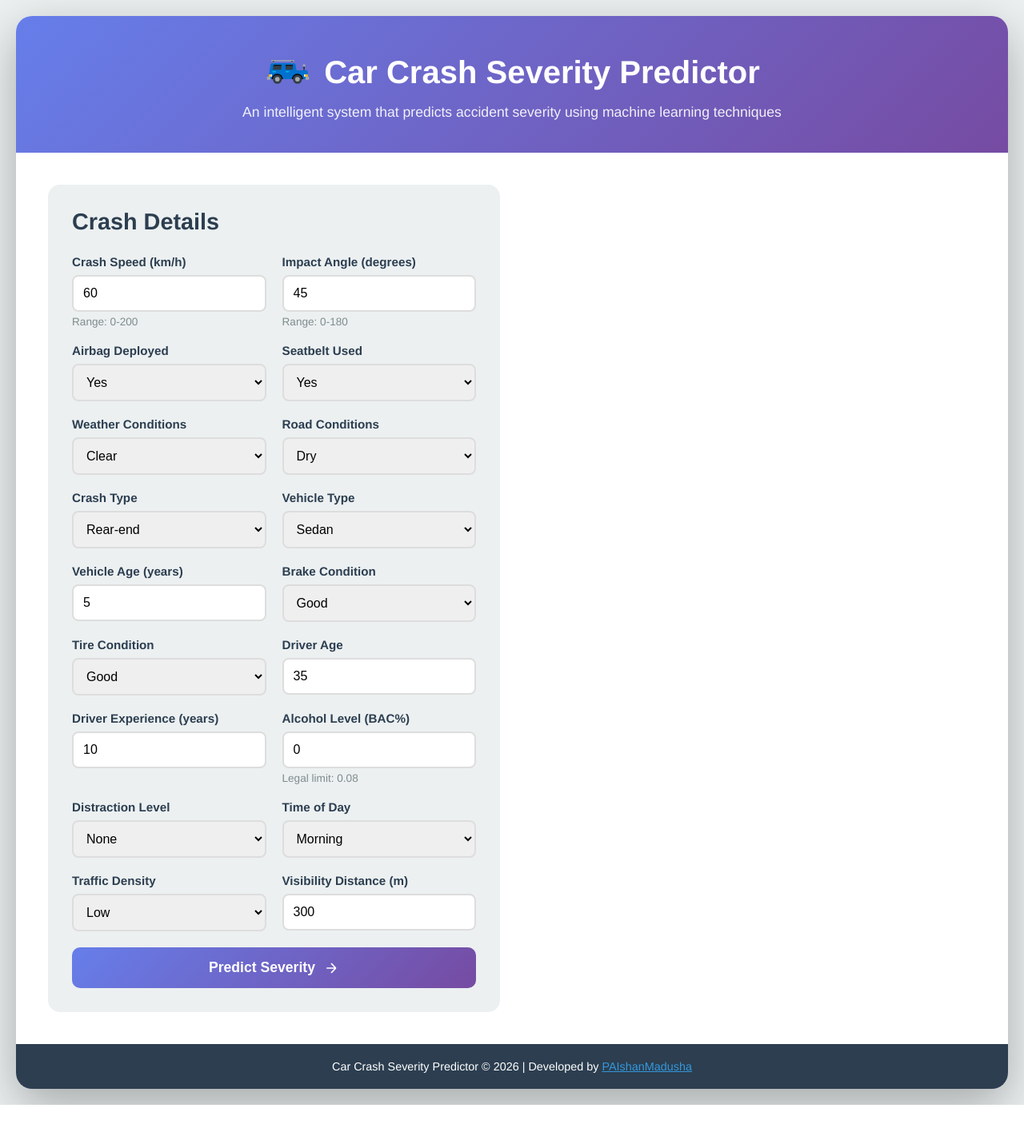
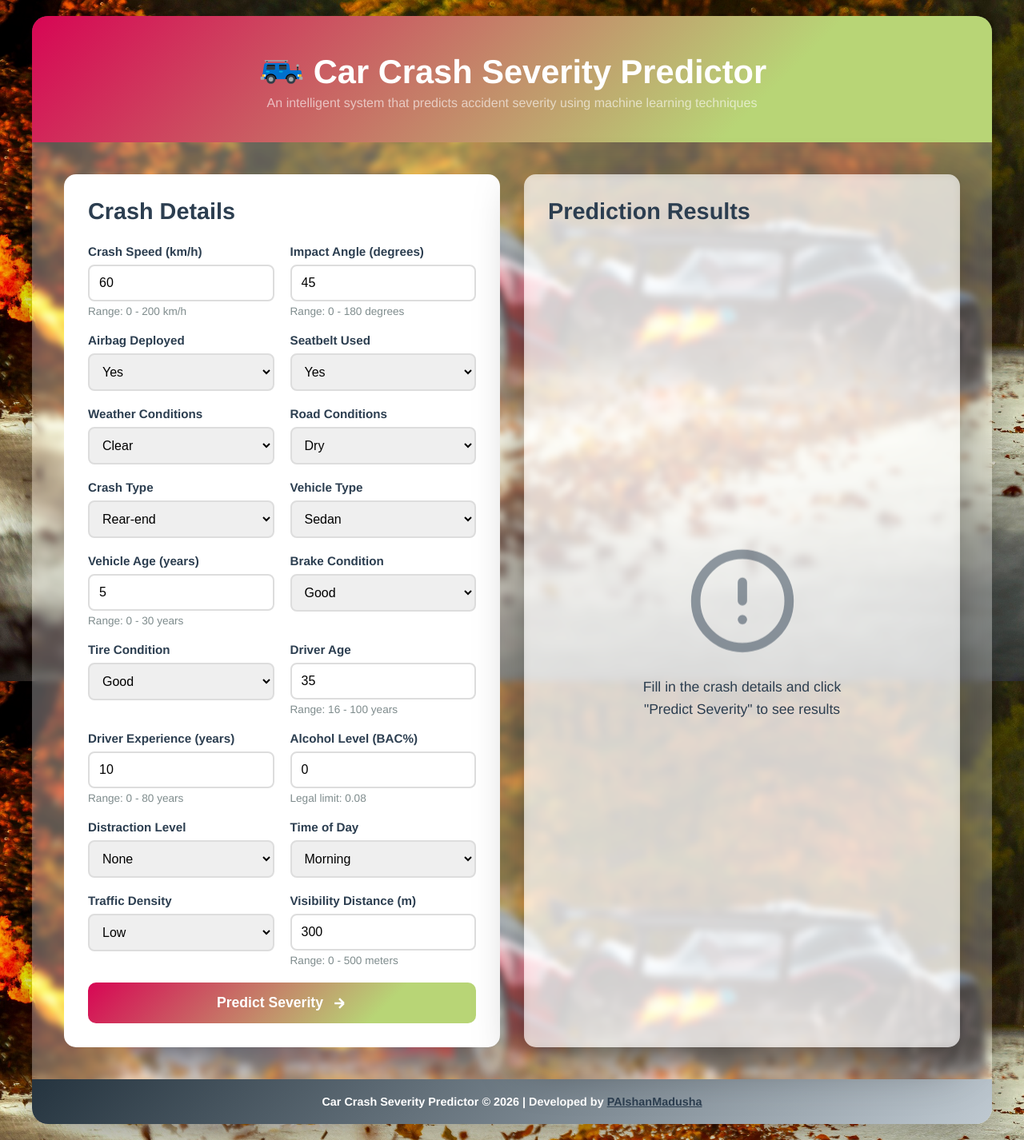
Before and after one commit to PAIshanMadusha/car-crash-severity-prediction-model, a Flask app: page / in a window 1280 px wide. Shown: the whole page at 80% size. Before the commit the page ends 1382 px from the top, so only its background shows below. Run offline with Flask 3, Linux system fonts and the light colour scheme; parts of the project's set-up code (start-up, migrations or seed data) failed here and were passed over.

Commit message:
Final touches for web application development

```diff
--- a/static/css/style.css
+++ b/static/css/style.css
@@ -16,22 +20,27 @@
 
 body {
     font-family: 'Helvetica Neue', Helvetica, Arial, sans-serif;
-    background-color: var(--light);
+    background-image: url(../images/car_wallpaper.jpg);
+    background-size: cover;
+    background-repeat: no-repeat;
+    background-attachment: fixed;
     min-height: 100vh;
     padding: 20px;
 }
 
 .container {
-    max-width: 1400px;
+    max-width: 1200px;
     margin: 0 auto;
-    background: var(--white);
+    background: rgba(255, 255, 255, 0.3);
+    backdrop-filter: blur(5px);
+    -webkit-backdrop-filter: blur(5px);
     border-radius: 20px;
-    box-shadow: 0 20px 60px rgba(0, 0, 0, 0.3);
+    box-shadow: 0 20px 60px rgba(0, 0, 0, 0.4);
     overflow: hidden;
 }
 
 .header {
-    background: linear-gradient(135deg, #667eea 0%, #764ba2 100%);
+    background: linear-gradient(135deg, #D70654 0%, #B8D576 75%);
     color: var(--white);
     padding: 40px;
     text-align: center;
@@ -41,24 +50,23 @@ body {
     display: flex;
     align-items: center;
     justify-content: center;
-    gap: 15px;
-    margin-bottom: 10px;
+    flex-direction: row;
+    gap: 10px;
 }
 
 .logo img {
     width: 60px;
     height: 60px;
-    color: var(--white);
 }
 
 .logo h1 {
-    font-size: 2.5em;
+    font-size: 2.6em;
     font-weight: 700;
 }
 
 .subtitle {
-    font-size: 1.1em;
-    opacity: 0.9;
+    font-size: 1em;
+    opacity: 0.6;
 }
 
 .main-content {
@@ -69,7 +77,7 @@ body {
 }
 
 .form-section {
-    background: var(--light);
+    background: var(--white);
     padding: 30px;
     border-radius: 15px;
 }
@@ -124,7 +132,7 @@ body {
 .btn-predict {
     width: 100%;
     padding: 15px;
-    background: linear-gradient(135deg, #667eea 0%, #764ba2 100%);
+    background: linear-gradient(135deg, #D70654 0%, #B8D576 75%);
     color: var(--white);
     border: none;
     border-radius: 10px;
@@ -149,15 +157,73 @@ body {
 }
 
 .results-section {
-    background: var(--light);
+    min-height: 400px;
+    display: flex;
+    flex-direction: column;
+    background: rgba(255, 255, 255, 0.6);
     padding: 30px;
     border-radius: 15px;
+    backdrop-filter: blur(5px);
+    -webkit-backdrop-filter: blur(5px);
+    box-shadow: 0 20px 60px rgba(0, 0, 0, 0.4);
 }
 
 .results-section h2 {
     color: var(--dark);
     margin-bottom: 25px;
     font-size: 1.8em;
+}
+
+.empty-state {
+    display: flex;
+    flex-direction: column;
+    align-items: center;
+    justify-content: center;
+    padding: 60px 20px;
+    text-align: center;
+    flex: 1;
+}
+
+.empty-icon {
+    margin-bottom: 20px;
+    opacity: 0.5;
+    color: var(--dark);
+    animation: float 3s ease-in-out infinite;
+}
+
+@keyframes float {
+
+    0%,
+    100% {
+        transform: translateY(0px);
+    }
+
+    50% {
+        transform: translateY(-10px);
+    }
+}
+
+.empty-text {
+    color: var(--dark);
+    font-size: 1.1em;
+    max-width: 300px;
+    line-height: 1.6;
+}
+
+.results-content.animate {
+    animation: slideIn 0.5s ease-out;
+}
+
+@keyframes slideIn {
+    from {
+        opacity: 0;
+        transform: translateY(20px);
+    }
+
+    to {
+        opacity: 1;
+        transform: translateY(0);
+    }
 }
 
 .prediction-card {
@@ -263,18 +329,19 @@ body {
 }
 
 .footer {
-    background: var(--dark);
+    background: linear-gradient(135deg, #25343F 0%, #BFC9D1 100%);
     color: var(--white);
     text-align: center;
+    font-weight: 700;
     padding: 20px;
     font-size: 0.9em;
 }
 
 .footer a {
-    color: var(--primary);
+    color: var(--dark);
 }
 
-
+/* Responsive Design */
 @media (max-width: 1024px) {
     .main-content {
         grid-template-columns: 1fr;
--- a/static/js/script.js
+++ b/static/js/script.js
@@ -1,23 +1,28 @@
+// Chart.js instance
 let probabilityChart = null;
 
+// Handle form submission
 document
   .getElementById("predictionForm")
   .addEventListener("submit", async (e) => {
     e.preventDefault();
 
+    // Disable button and show loading state
     const btn = document.getElementById("predictBtn");
     btn.disabled = true;
     btn.innerHTML = "<span>Predicting...</span>";
 
-    // Collect form data
+    // Gather form data
     const formData = new FormData(e.target);
     const data = {};
 
+    // Convert FormData to JSON object
     formData.forEach((value, key) => {
       data[key] = value;
     });
 
     try {
+      // Send POST request to server
       const response = await fetch("/predict", {
         method: "POST",
         headers: {
@@ -26,8 +31,10 @@ document
         body: JSON.stringify(data),
       });
 
+      // Parse JSON response
       const result = await response.json();
 
+      // Display results
       if (result.success) {
         displayResults(result);
       } else {
@@ -35,7 +42,7 @@ document
       }
     } catch (error) {
       console.error("Error:", error);
-      alert("Prediction failed. Please try again.");
+      alert("Prediction failed. Please try again!");
     } finally {
       btn.disabled = false;
       btn.innerHTML =
@@ -43,9 +50,23 @@ document
     }
   });
 
+// Display prediction results
 function displayResults(result) {
+  // Get DOM elements
   const resultsSection = document.getElementById("resultsSection");
+  const emptyState = document.getElementById("emptyState");
+  const resultsContent = document.getElementById("resultsContent");
+
+  // Show results section
   resultsSection.style.display = "block";
+
+  // Hide empty state
+  emptyState.style.display = "none";
+
+  // Show results content
+  resultsContent.style.display = "block";
+
+  // Scroll to results
   resultsSection.scrollIntoView({ behavior: "smooth" });
 
   // Update prediction value
@@ -62,23 +83,29 @@ function displayResults(result) {
   document.getElementById("confidenceFill").style.width = confidence + "%";
   document.getElementById("confidenceValue").textContent = confidence + "%";
 
-  // Update probability chart
+  // Update chart
   updateChart(result.probabilities);
 
   // Update probability list
   updateProbabilityList(result.probabilities);
 }
 
+// Update Chart.js bar chart
 function updateChart(probabilities) {
+  // Get chart context
   const ctx = document.getElementById("probabilityChart").getContext("2d");
 
+  // Destroy existing chart if it exists
   if (probabilityChart) {
     probabilityChart.destroy();
   }
 
+  // Extract labels from probabilities
   const labels = Object.keys(probabilities);
+  // Map probabilities to percentage values
   const values = Object.values(probabilities).map((v) => (v * 100).toFixed(1));
 
+  // Create new bar chart
   probabilityChart = new Chart(ctx, {
     type: "bar",
     data: {
@@ -110,7 +137,7 @@ function updateChart(probabilities) {
         },
         title: {
           display: true,
-          text: "Severity Probability Distribution",
+          text: "Severity Probabilities Distribution",
           font: {
             size: 16,
             weight: "bold",
@@ -132,12 +159,16 @@ function updateChart(probabilities) {
   });
 }
 
+// Update probability list
 function updateProbabilityList(probabilities) {
+  // Get list container
   const listContainer = document.getElementById("probabilityList");
   listContainer.innerHTML = "";
 
+  // Sort probabilities in descending order
   const sorted = Object.entries(probabilities).sort((a, b) => b[1] - a[1]);
 
+  // Create list items
   sorted.forEach(([severity, prob]) => {
     const item = document.createElement("div");
     item.className = "prob-item";
@@ -150,7 +181,7 @@ function updateProbabilityList(probabilities) {
     value.className = "prob-value";
     value.textContent = (prob * 100).toFixed(1) + "%";
 
-    // Color coding based on severity
+    // Color code based on severity
     if (severity === "Fatal") {
       value.style.color = "#e74c3c";
     } else if (severity === "Severe Injury") {
@@ -165,9 +196,9 @@ function updateProbabilityList(probabilities) {
   });
 }
 
-// Add keyboard shortcuts
+// Keyboard shortcut for form submission
 document.addEventListener("keydown", function (e) {
-  // Ctrl/Cmd + Enter to submit
+  // Check for Ctrl+Enter or Cmd+Enter
   if ((e.ctrlKey || e.metaKey) && e.key === "Enter") {
     document
       .getElementById("predictionForm")
--- a/templates/index.html
+++ b/templates/index.html
@@ -64,7 +64,7 @@
                   value="60"
                   required
                 />
-                <span class="helper-text">Range: 0-200</span>
+                <span class="helper-text">Range: 0 - 200 km/h</span>
               </div>
 
               <div class="form-group">
@@ -78,7 +78,7 @@
                   value="45"
                   required
                 />
-                <span class="helper-text">Range: 0-180</span>
+                <span class="helper-text">Range: 0 - 180 degrees</span>
               </div>
             </div>
 
@@ -160,6 +160,7 @@
                   value="5"
                   required
                 />
+                <span class="helper-text">Range: 0 - 30 years</span>
               </div>
 
               <div class="form-group">
@@ -192,6 +193,7 @@
                   value="35"
                   required
                 />
+                <span class="helper-text">Range: 16 - 100 years</span>
               </div>
             </div>
 
@@ -207,6 +209,7 @@
                   value="10"
                   required
                 />
+                <span class="helper-text">Range: 0 - 80 years</span>
               </div>
 
               <div class="form-group">
@@ -215,6 +218,7 @@
                   type="number"
                   id="alcohol_level"
                   name="alcohol_level"
+                  inputmode="decimal"
                   min="0"
                   max="0.3"
                   step="0.01"
@@ -268,6 +272,7 @@
                   value="300"
                   required
                 />
+                <span class="helper-text"> Range: 0 - 500 meters</span>
               </div>
             </div>
 
@@ -278,7 +283,7 @@
                 <path
                   d="M5 12H19M19 12L12 5M19 12L12 19"
                   stroke="currentColor"
-                  stroke-width="2"
+                  stroke-width="3"
                 />
               </svg>
             </button>
@@ -286,9 +291,44 @@
         </div>
 
         <!-- Results Section -->
-        <div class="results-section" id="resultsSection" style="display: none">
+        <div class="results-section" id="resultsSection">
           <h2>Prediction Results</h2>
 
+          <!-- Empty State -->
+          <div class="empty-state" id="emptyState">
+            <svg
+              width="140"
+              height="140"
+              viewBox="0 0 24 24"
+              fill="none"
+              class="empty-icon"
+            >
+              <circle
+                cx="12"
+                cy="12"
+                r="10"
+                stroke="currentColor"
+                stroke-width="2"
+              />
+              <path
+                d="M12 8v4m0 4h.01"
+                stroke-width="2"
+                stroke-linecap="round"
+                stroke="currentColor"
+              />
+            </svg>
+            <p class="empty-text">
+              Fill in the crash details and click "Predict Severity" to see
+              results
+            </p>
+          </div>
+
+          <!-- Prediction Card -->
+          <div
+            class="results-content"
+            id="resultsContent"
+            style="display: none"
+          >
             <div class="prediction-card" id="predictionCard">
               <div class="prediction-main">
                 <div class="prediction-label">Predicted Severity</div>
@@ -311,6 +351,7 @@
             <div class="probability-list" id="probabilityList"></div>
           </div>
         </div>
+      </div>
 
       <!-- Footer -->
       <footer class="footer">
```
Also changed, not shown: other parts of static/css/style.css (+49 -1 lines), static/images/car_wallpaper.jpg (added). Lines whose indentation alone changed are shown as unchanged.
